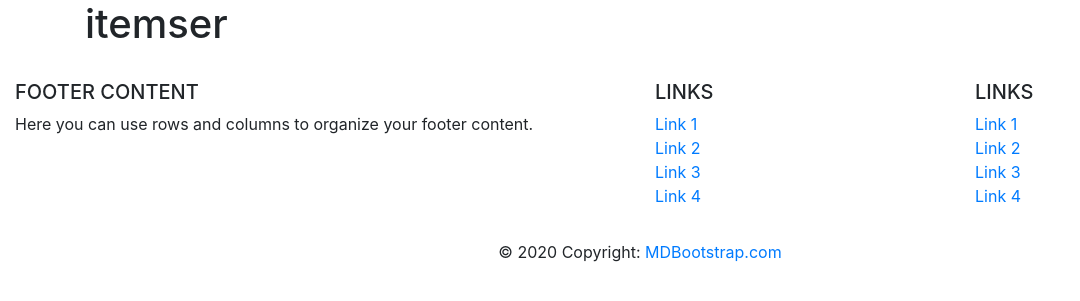
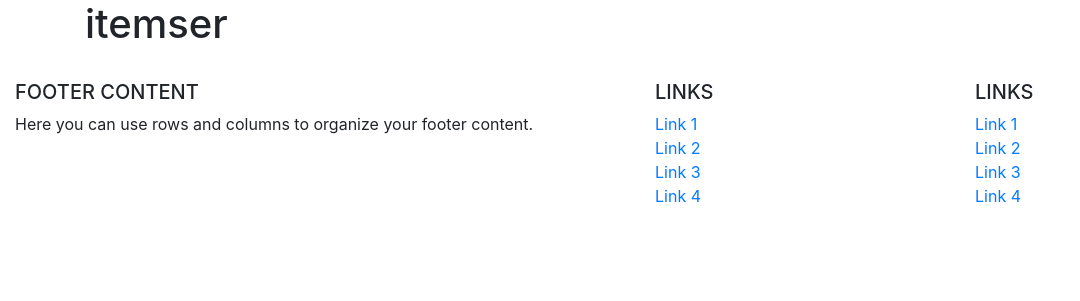
Before and after one commit to Akzelele/CaptainConsole, a Django app: page / in a window 1280 px wide. Shown: the part 56-357 px from the top of the page, without its empty margins (0-1080 px from the left). Run offline with Django 3.2, Linux system fonts and the light colour scheme; some libraries are stand-ins or nearby versions.

Commit message:
cancer link removed

```diff
--- a/templates/footer.html
+++ b/templates/footer.html
@@ -73,11 +73,6 @@
   </div>
   <!-- Footer Links -->
 
-  <!-- Copyright -->
-  <div class="footer-copyright text-center py-3">© 2020 Copyright:
-    <a href="https://mdbootstrap.com/"> MDBootstrap.com</a>
-  </div>
-  <!-- Copyright -->
 
 </footer>
 <!-- Footer -->
```
